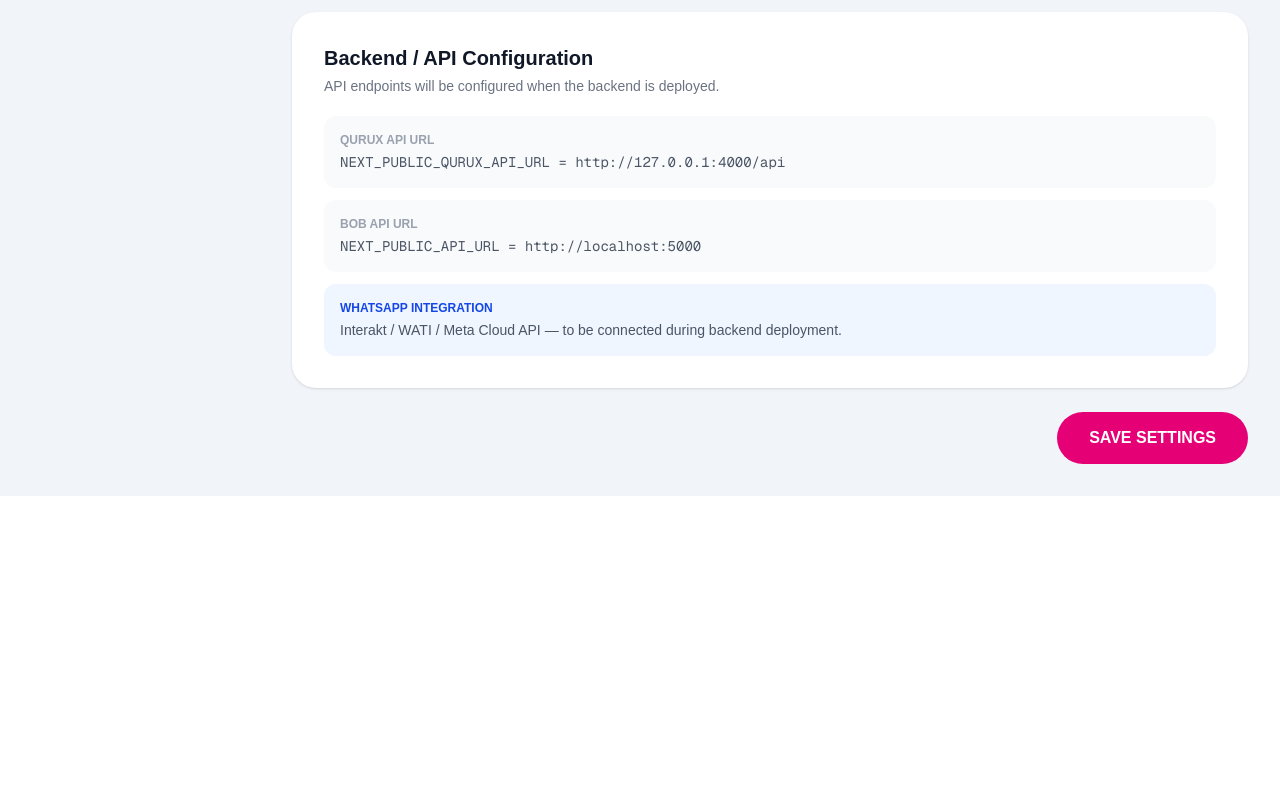
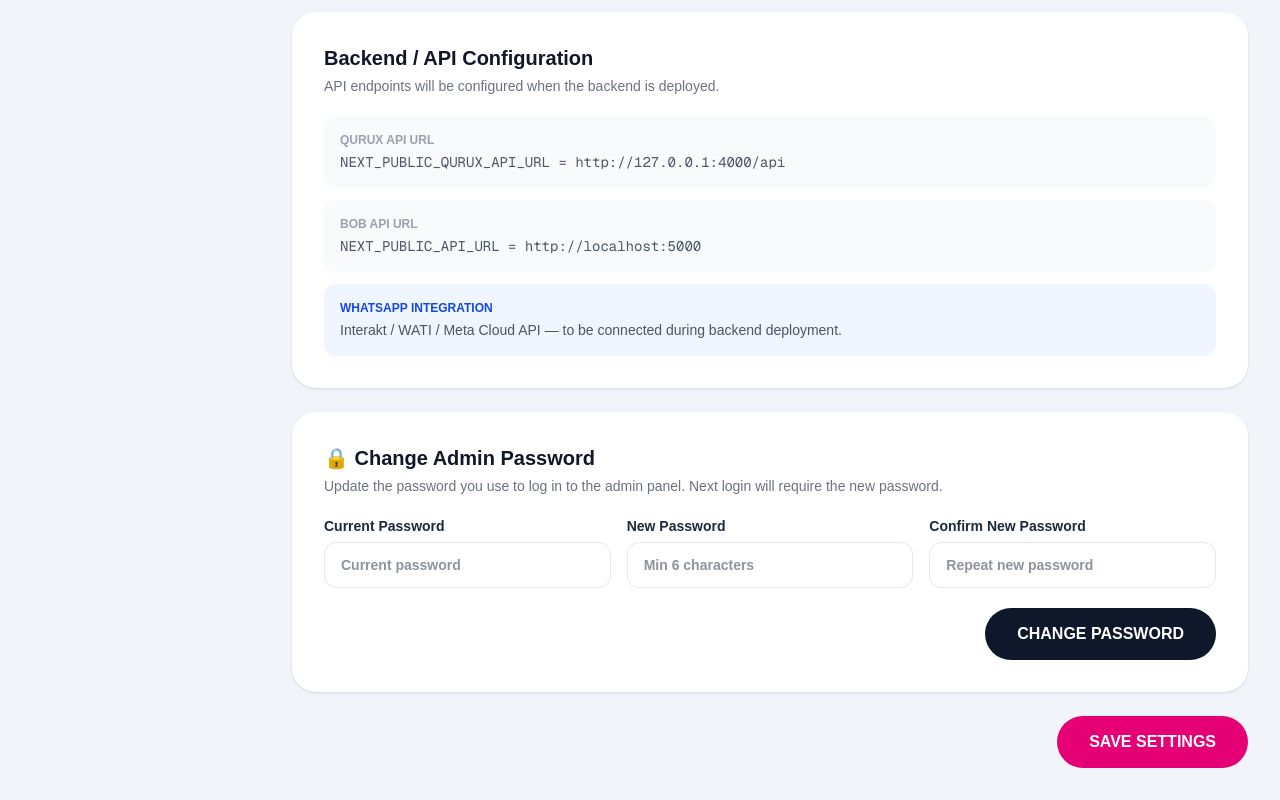
Before and after one commit to truetspl-sudo/qurux-frontend, a Next.js app: page /admin/settings in a window 1280 px wide. Shown: the part 1150-1950 px from the top of the page. Before the commit the page ends 1646 px from the top, so only its background shows below. Built offline with nearby package versions, Linux system fonts and the light colour scheme; no server answers.

Commit message:
feat: add change-password UI for admin settings and customer account

```diff
--- a/app/account/page.tsx
+++ b/app/account/page.tsx
@@ -52,6 +52,13 @@ export default function AuthPage() {
   // Login form fields
   const [loginUserId, setLoginUserId] = useState("");
   const [loginPassword, setLoginPassword] = useState("");
+
+  // Change password fields
+  const [pwCurrent, setPwCurrent] = useState("");
+  const [pwNew, setPwNew] = useState("");
+  const [pwConfirm, setPwConfirm] = useState("");
+  const [pwMsg, setPwMsg] = useState<{ ok: boolean; text: string } | null>(null);
+  const [pwBusy, setPwBusy] = useState(false);
 
   useEffect(() => {
     const user = getLoggedInUser();
@@ -149,6 +156,36 @@ export default function AuthPage() {
     setForm({ fullName: "", phone: "", password: "", confirmPassword: "" });
     setLoginUserId("");
     setLoginPassword("");
+  }
+
+  async function handleChangePassword() {
+    setPwMsg(null);
+    if (!pwCurrent || !pwNew || !pwConfirm) {
+      setPwMsg({ ok: false, text: "Saare fields bharo — current password, naya password aur confirm password." });
+      return;
+    }
+    if (pwNew.length < 6) {
+      setPwMsg({ ok: false, text: "Naya password kam se kam 6 characters ka hona chahiye." });
+      return;
+    }
+    if (pwNew !== pwConfirm) {
+      setPwMsg({ ok: false, text: "Naya password aur confirm password match nahi kar rahe." });
+      return;
+    }
+    setPwBusy(true);
+    const res = await apiPost<any>("/auth/change-password", {
+      currentPassword: pwCurrent,
+      newPassword: pwNew,
+    });
+    setPwBusy(false);
+    if (res.ok) {
+      setPwMsg({ ok: true, text: "Password update ho gaya! Agli baar naye password se login karein." });
+      setPwCurrent("");
+      setPwNew("");
+      setPwConfirm("");
+    } else {
+      setPwMsg({ ok: false, text: res.message || "Password change failed." });
+    }
   }
 
   // ── Already logged in view ──
@@ -250,6 +287,30 @@ export default function AuthPage() {
               >
                 🛒 Shop
               </Link>
+            </div>
+
+            <div className="mt-6 rounded-2xl border border-gray-100 bg-gray-50/60 p-5">
+              <p className="text-sm font-bold text-gray-800">🔒 Change Password</p>
+              <p className="mt-0.5 text-xs text-gray-500">
+                Current password verify karke naya password set karein.
+              </p>
+
+              {pwMsg && (
+                <div className={`mt-3 rounded-xl p-3 text-center text-xs font-bold ${pwMsg.ok ? "bg-green-100 text-green-700" : "bg-red-50 text-red-600"}`}>
+                  {pwMsg.ok ? "✅" : "❌"} {pwMsg.text}
+                </div>
+              )}
+
+              <div className="mt-4 space-y-3">
+                <input type="password" placeholder="Current Password *" value={pwCurrent} onChange={(e) => { setPwCurrent(e.target.value); setPwMsg(null); }} className="w-full rounded-xl border border-gray-200 bg-white px-4 py-2.5 text-sm focus:border-pink-400 focus:outline-none" />
+                <div className="grid grid-cols-2 gap-3">
+                  <input type="password" placeholder="New Password *" value={pwNew} onChange={(e) => { setPwNew(e.target.value); setPwMsg(null); }} className="w-full rounded-xl border border-gray-200 bg-white px-4 py-2.5 text-sm focus:border-pink-400 focus:outline-none" />
+                  <input type="password" placeholder="Confirm *" value={pwConfirm} onChange={(e) => { setPwConfirm(e.target.value); setPwMsg(null); }} className="w-full rounded-xl border border-gray-200 bg-white px-4 py-2.5 text-sm focus:border-pink-400 focus:outline-none" />
+                </div>
+                <button onClick={handleChangePassword} disabled={pwBusy} className="w-full rounded-xl bg-slate-900 py-2.5 text-sm font-bold text-white hover:bg-slate-800 disabled:opacity-50">
+                  {pwBusy ? "Updating..." : "CHANGE PASSWORD"}
+                </button>
+              </div>
             </div>
 
             <button
--- a/app/admin/settings/page.tsx
+++ b/app/admin/settings/page.tsx
@@ -2,9 +2,15 @@
 
 import { useState } from "react";
 import AdminLayout from "@/components/admin/AdminLayout";
+import { apiPost } from "@/lib/api";
 
 export default function AdminSettingsPage() {
   const [saved, setSaved] = useState(false);
+
+  // Change password state
+  const [pw, setPw] = useState({ current: "", next: "", confirm: "" });
+  const [pwMsg, setPwMsg] = useState<{ ok: boolean; text: string } | null>(null);
+  const [pwBusy, setPwBusy] = useState(false);
   const [brand, setBrand] = useState({
     name: "QURUX Makeover & Academy",
     tagline: "Luxury Beauty • Premium Products • Easy No Cost EMI",
@@ -31,6 +37,34 @@ export default function AdminSettingsPage() {
   function handleSave() {
     setSaved(true);
     setTimeout(() => setSaved(false), 3000);
+  }
+
+  async function handleChangePassword() {
+    setPwMsg(null);
+    if (!pw.current || !pw.next || !pw.confirm) {
+      setPwMsg({ ok: false, text: "Saare fields bharo — current password, naya password aur confirm password." });
+      return;
+    }
+    if (pw.next.length < 6) {
+      setPwMsg({ ok: false, text: "Naya password kam se kam 6 characters ka hona chahiye." });
+      return;
+    }
+    if (pw.next !== pw.confirm) {
+      setPwMsg({ ok: false, text: "Naya password aur confirm password match nahi kar rahe." });
+      return;
+    }
+    setPwBusy(true);
+    const res = await apiPost("/auth/change-password", {
+      currentPassword: pw.current,
+      newPassword: pw.next,
+    });
+    setPwBusy(false);
+    if (res.ok) {
+      setPwMsg({ ok: true, text: "Password update ho gaya! Agli baar naye password se login karein." });
+      setPw({ current: "", next: "", confirm: "" });
+    } else {
+      setPwMsg({ ok: false, text: res.message || "Password change failed." });
+    }
   }
 
   return (
@@ -160,6 +194,41 @@ export default function AdminSettingsPage() {
           </div>
         </section>
 
+        {/* Change Password */}
+        <section className="rounded-3xl bg-white p-6 shadow-sm md:p-8">
+          <h2 className="text-xl font-black text-gray-900">🔒 Change Admin Password</h2>
+          <p className="mt-1 text-sm text-gray-500">
+            Update the password you use to log in to the admin panel. Next login will require the new password.
+          </p>
+
+          {pwMsg && (
+            <div className={`mt-4 rounded-xl p-4 text-center text-sm font-bold ${pwMsg.ok ? "bg-green-50 text-green-700" : "bg-red-50 text-red-600"}`}>
+              {pwMsg.ok ? "✅" : "❌"} {pwMsg.text}
+            </div>
+          )}
+
+          <div className="mt-5 grid gap-4 sm:grid-cols-3">
+            <label className="block text-sm font-bold text-gray-800">
+              Current Password
+              <input type="password" value={pw.current} onChange={(e) => setPw({ ...pw, current: e.target.value })} placeholder="Current password" className="mt-1.5 w-full rounded-xl border border-gray-200 px-4 py-3 outline-none focus:border-pink-500 focus:ring-2 focus:ring-pink-100" />
+            </label>
+            <label className="block text-sm font-bold text-gray-800">
+              New Password
+              <input type="password" value={pw.next} onChange={(e) => setPw({ ...pw, next: e.target.value })} placeholder="Min 6 characters" className="mt-1.5 w-full rounded-xl border border-gray-200 px-4 py-3 outline-none focus:border-pink-500 focus:ring-2 focus:ring-pink-100" />
+            </label>
+            <label className="block text-sm font-bold text-gray-800">
+              Confirm New Password
+              <input type="password" value={pw.confirm} onChange={(e) => setPw({ ...pw, confirm: e.target.value })} placeholder="Repeat new password" className="mt-1.5 w-full rounded-xl border border-gray-200 px-4 py-3 outline-none focus:border-pink-500 focus:ring-2 focus:ring-pink-100" />
+            </label>
+          </div>
+
+          <div className="mt-5 flex justify-end">
+            <button type="button" onClick={handleChangePassword} disabled={pwBusy} className="rounded-full bg-slate-900 px-8 py-3.5 font-bold text-white hover:bg-slate-800 disabled:opacity-50">
+              {pwBusy ? "Updating..." : "CHANGE PASSWORD"}
+            </button>
+          </div>
+        </section>
+
         {/* Save Button */}
         <div className="flex justify-end">
           <button type="button" onClick={handleSave} className="rounded-full bg-pink-600 px-8 py-3.5 font-bold text-white hover:bg-pink-700">
```
